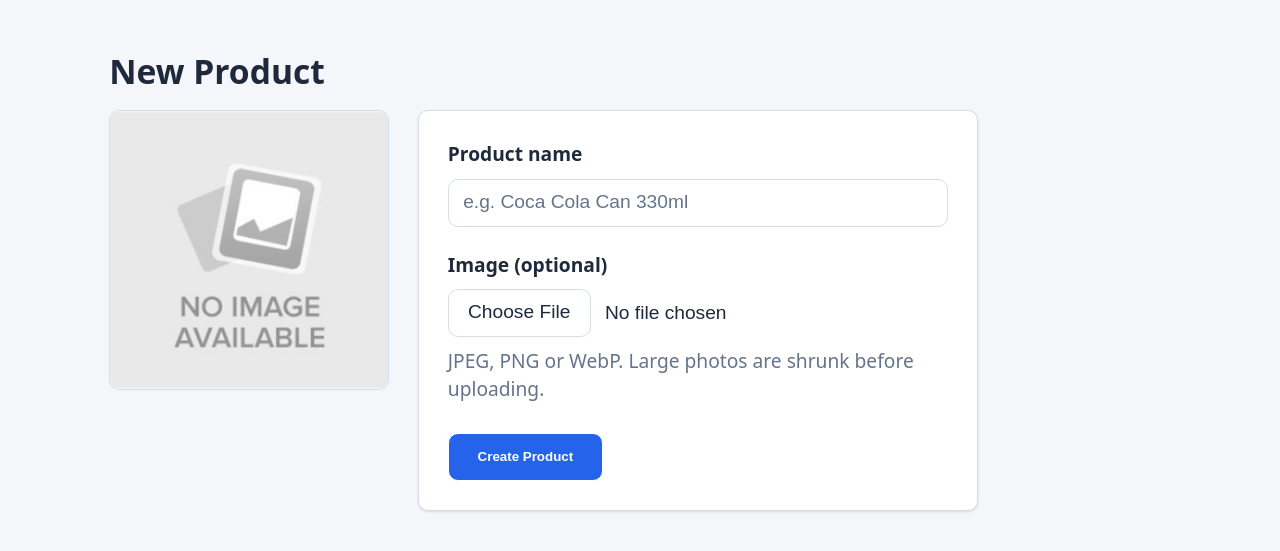
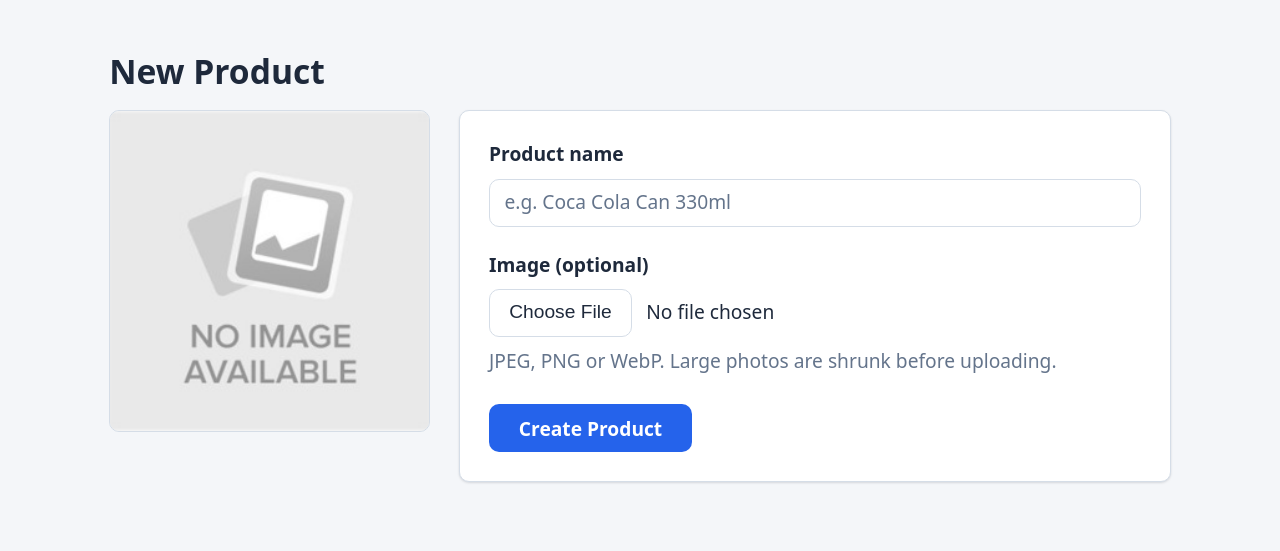
Before and after one commit to JuanScerriE/supermarket-system-sample, a PHP site: template src/views/product/new.php in a window 1280 px wide. Shown: the part 71-622 px from the top of the page. Run offline with PHP 8.4, Linux system fonts and the light colour scheme; the template is opened without the code that fills it, so the values that code supplies are empty.

Commit message:
improve UI and style (2)

```diff
--- a/public/css/style.css
+++ b/public/css/style.css
@@ -260,9 +260,14 @@ button,
   gap: var(--space-2);
 
   min-height: var(--tap);
-  padding: 0 var(--space-5);
-  border: 1px solid;
+  padding: var(--space-1) var(--space-5);
+  border: 1px solid transparent;
   border-radius: var(--radius);
+
+  /* controls in a form do not inherit the font, as such we have
+   * to explicitly ask it to do so.
+   */
+  font: inherit;
 
   background: var(--accent);
   color: var(--accent-text);
@@ -329,14 +334,16 @@ input:where([type="text"], [type="search"], [type="email"],
 select,
 textarea {
   max-width: 100%;
+  min-width: 0; /* HACK: to allow proper shrinking */
   min-height: var(--tap);
   padding: var(--space-2) var(--space-3);
   border: 1px solid var(--border);
   border-radius: var(--radius);
 
+  font: inherit;
+
   background: var(--surface);
   color: var(--text);
-  /* 1rem (17px) on purpose: iPad Safari zooms the whole page into any input under 16px */
   font-size: 1rem;
   line-height: 1.3;
 
@@ -346,8 +353,10 @@ textarea {
 input[type="file"] {
   max-width: 100%;
   min-height: var(--tap);
-  font-size: 1rem;
+  /*font-size: 1rem;*/
   line-height: 1.3;
+
+  font: inherit;
 }
 
 /* the "Choose File" button inside a file input, styled like .button-secondary */
@@ -428,7 +437,7 @@ input[type="checkbox"]:focus {
   flex-direction: column;
   gap: var(--space-2);
   width: 100%;
-  max-width: 560px;
+  min-width: 0; /* HACK: to allow proper shrinking */
 }
 
 /* importantly labels have top padding to space them down a bit from the rest
@@ -761,27 +770,38 @@ input[type="checkbox"]:focus {
 }
 
 /* ---------- detail / edit pages: image left, form right ---------- */
+
 .detail {
-  display: grid;
+  display: flex;
   gap: var(--space-5);
   align-items: start;
-}
 
-@media (min-width: 720px) {
-  .detail {
-    grid-template-columns: minmax(200px, 280px) 1fr;
+  flex-direction: row;
+
+  @media (max-width: 699px) {
+    flex-direction: column;
   }
 }
 
+/*@media (min-width: 720px) {*/
+/*  .detail {*/
+/*    grid-template-columns: minmax(200px, 280px) 1fr;*/
+/*  }*/
+/*}*/
+
 .detail-image {
-  width: 100%;
-  max-width: 280px;
-  height: auto;
   aspect-ratio: 1;
   object-fit: contain;
-  background: var(--surface);
+  background: var(--surface-muted);
   border: 1px solid var(--border);
   border-radius: var(--radius);
+
+  flex-shrink: 2;
+  flex-grow: 1;
+  width: 100%;
+  height: auto;
+  min-width: 256px;
+  min-height: 256px;
 }
 
 /* a white panel around forms and messages */
--- a/public/js/index.js
+++ b/public/js/index.js
@@ -1,17 +1,6 @@
 // shared behaviour for every page (loaded once, with `defer`, from layout.php).
 // each part is opt-in through an attribute in the HTML, and every page still
 // works without JavaScript; this only makes things nicer.
-
-// ---------- data-auto-submit: submit as soon as a <select> changes ----------
-// so the user doesn't have to press the button. without JavaScript the
-// button is still there and the form works the same way.
-document.querySelectorAll('form[data-auto-submit]').forEach((form) => {
-  form.addEventListener('change', (event) => {
-    if (event.target instanceof HTMLSelectElement) {
-      form.requestSubmit(); // unlike submit(), this runs validation (e.g. required)
-    }
-  });
-});
 
 // ---------- .product-image: show the placeholder if an image fails to load ----------
 // the server already redirects products without an image to the placeholder;
@@ -65,6 +54,7 @@ document.querySelectorAll('input[type="number"][data-stepper]').forEach((input)
       if (input.value === '' || Number.isNaN(input.valueAsNumber)) input.value = '0';
       // stepUp/stepDown respect min="0" and step, so stock never goes negative
       step > 0 ? input.stepUp() : input.stepDown();
+      // we are dispatching events as though we actually changed the value
       input.dispatchEvent(new Event('input', { bubbles: true }));
       input.dispatchEvent(new Event('change', { bubbles: true }));
     });
--- a/src/views/product/single.php
+++ b/src/views/product/single.php
@@ -10,7 +10,7 @@
 <h1><?= e($product['name']) ?></h1>
 
 <div class="detail">
-  <img id="product_preview" class="detail-image product-image" width="280" height="280"
+  <img id="product_preview" class="detail-image product-image" width="256" height="256"
        alt="Image of <?= e($product['name']) ?>" src="/products/<?= e($product['id']) ?>/image">
 
   <form method="POST" action="/products/<?= e($product['id']) ?>" enctype="multipart/form-data"
@@ -30,10 +30,9 @@
 </div>
 
 <section class="danger-zone">
-  <h2>Delete product</h2>
   <form method="POST" action="/products/<?= e($product['id']) ?>" id="delete-product"
         data-confirm="Delete <?= e($product['name']) ?>? It will be removed from every supermarket too.">
     <input type="hidden" name="_method" value="delete" />
-    <button class="button button-danger" type="submit">Delete <?= e($product['name']) ?></button>
+    <button class="button button-danger" type="submit">Delete product</button>
   </form>
 </section>
--- a/src/views/supermarket_product/single.php
+++ b/src/views/supermarket_product/single.php
@@ -50,10 +50,9 @@ $action = '/supermarkets/' . $product['supermarket_id'] . '/products/' . $produc
 </div>
 
 <section class="danger-zone">
-  <h2>Remove from <?= e($product['supermarket_name']) ?></h2>
   <form method="POST" action="<?= e($action) ?>" id="delete-supermarket-product"
         data-confirm="Remove <?= e($product['product_name']) ?> from <?= e($product['supermarket_name']) ?>? The product itself is kept.">
     <input type="hidden" name="_method" value="delete" />
-    <button class="button button-danger" type="submit">Remove product</button>
+    <button class="button button-danger" type="submit">Remove product from supermarket</button>
   </form>
 </section>
```
Also changed, not shown: other parts of public/css/style.css (+33 -23 lines), src/views/supermarket/single.php (+5 -9 lines).
